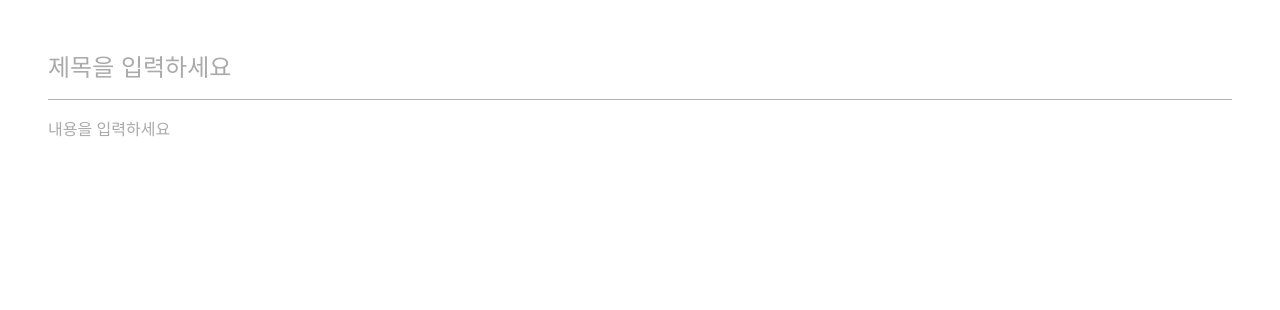
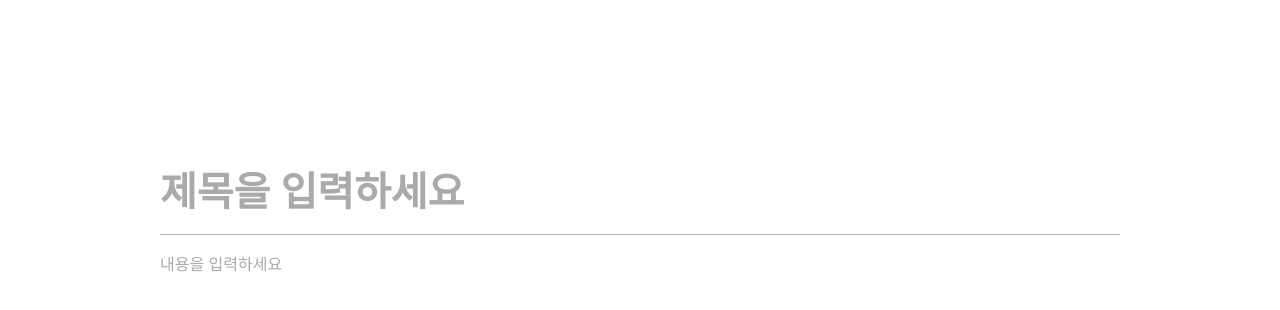
Before and after one commit to UMC-CARDIFY/Client-V1, a React (Vite) app: page /noteeditor in a window 1280 px wide. Shown: the top 310 px of the page. Built offline with nearby package versions, Linux system fonts and the light colour scheme.

Commit message:
style: 에디터 패딩 값 변경

```diff
--- a/src/pages/NoteEditor/components/Editor/Title.jsx
+++ b/src/pages/NoteEditor/components/Editor/Title.jsx
@@ -6,6 +6,11 @@ const TitleInput = styled.div`
     border: none;
     outline: none;
     width: 100%;
+    font-family: Pretendard;
+    font-size: 2.5rem;
+    font-style: normal;
+    font-weight: 600;
+    line-height: normal;
     box-sizing: border-box;
     &:focus {
         border: none;
--- a/src/pages/NoteEditor/components/Editor/index.jsx
+++ b/src/pages/NoteEditor/components/Editor/index.jsx
@@ -8,13 +8,13 @@ const EditorContainer = styled.div`
     flex: 1;
     overflow-y: auto;
     border-radius: 0.5rem;
-    padding: 3rem;
+    padding: 10rem;
     width: 100%;
     height: 100vh;
     box-sizing: border-box;
 
     @media (max-width: 48rem) {
-        padding: 0.625rem;
+        padding: 8rem;
     }
 `;
 
```
